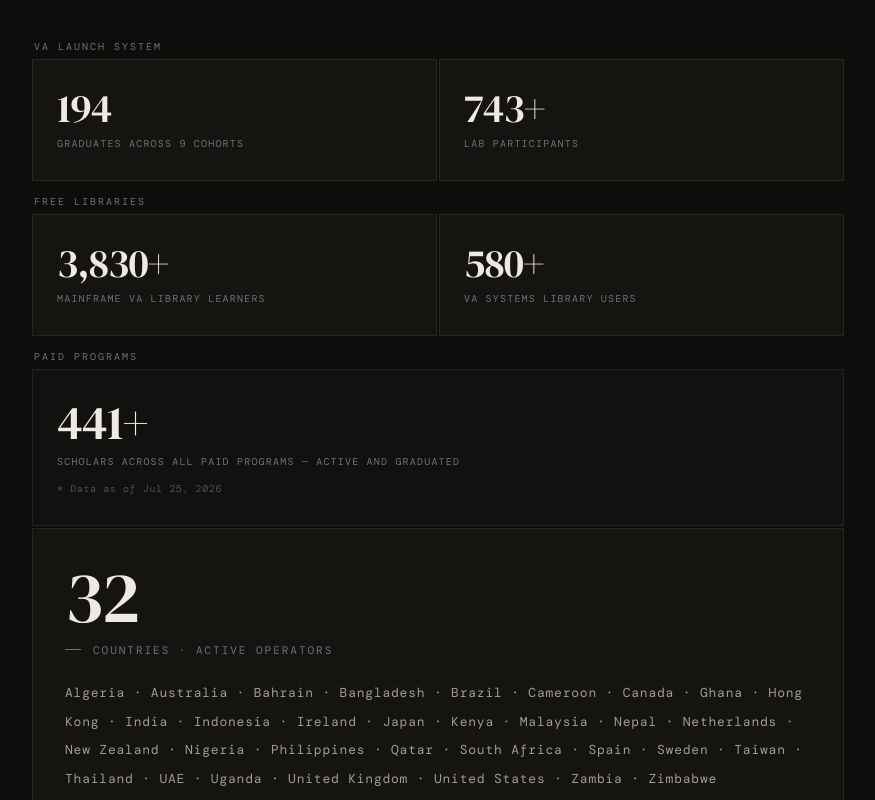
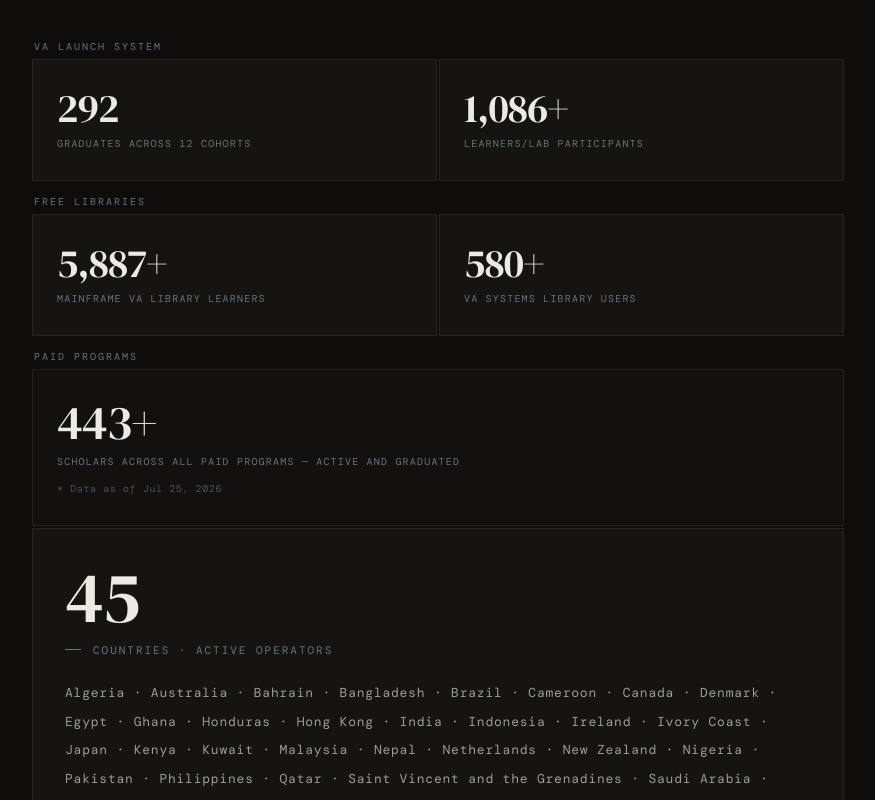
Before and after one commit to kittycataclysmic/founder-portfolio, a React (Vite) app: page / in a window 1280 px wide. Shown: the part 1660-2460 px from the top of the page, without its empty margins (202-1077 px from the left). Built offline with nearby package versions, Linux system fonts and the light colour scheme.

Commit message:
Update App.jsx

```diff
--- a/src/App.jsx
+++ b/src/App.jsx
@@ -122,7 +122,7 @@ const CREDS = [
     eyebrow:"Certified · Verifiable",
     title:"Lean Six Sigma Black Belt",
     issuer:"CSSC via Certify",
-    body:"The advanced credential. Not just process improvement at individual scale — process design and deployment at global scale. Applied to a live operational system running across 23 countries within 90 days of launch.",
+    body:"The advanced credential. Not just process improvement at individual scale — process design and deployment at global scale. Applied to a live operational system running across 45 countries within 90 days of launch.",
     brief:null, pdfLabel:null,
     badge:null,
     verify:"Verification available upon request.",
@@ -594,19 +594,19 @@ export default function App() {
             <div className="eco-tier-label">VA Launch System</div>
             <div className="eco-row eco-row-2">
               <div className="eco-stat">
-                <div className="eco-stat-num">194</div>
-                <div className="eco-stat-label">Graduates across 9 cohorts</div>
+                <div className="eco-stat-num">292</div>
+                <div className="eco-stat-label">Graduates across 12 cohorts</div>
               </div>
               <div className="eco-stat">
-                <div className="eco-stat-num">743+</div>
-                <div className="eco-stat-label">Lab participants</div>
+                <div className="eco-stat-num">1,086+</div>
+                <div className="eco-stat-label">Learners/Lab Participants</div>
               </div>
             </div>
 
             <div className="eco-tier-label" style={{marginTop:10}}>Free Libraries</div>
             <div className="eco-row eco-row-2">
               <div className="eco-stat">
-                <div className="eco-stat-num">3,830+</div>
+                <div className="eco-stat-num">5,887+</div>
                 <div className="eco-stat-label">Mainframe VA Library learners</div>
               </div>
               <div className="eco-stat">
@@ -618,7 +618,7 @@ export default function App() {
             <div className="eco-tier-label" style={{marginTop:10}}>Paid Programs</div>
             <div className="eco-row">
               <div className="eco-stat eco-stat-solo">
-                <div className="eco-stat-num">441+</div>
+                <div className="eco-stat-num">443+</div>
                 <div className="eco-stat-label">Scholars across all paid programs — active and graduated</div>
                 <div className="eco-note">* Data as of Jul 25, 2026</div>
               </div>
@@ -627,9 +627,9 @@ export default function App() {
           </div>
 
           <div className="country-block">
-            <div className="country-num">32</div>
+            <div className="country-num">45</div>
             <div className="country-label">Countries · Active Operators</div>
-            <div className="country-list">Algeria · Australia · Bahrain · Bangladesh · Brazil · Cameroon · Canada · Ghana · Hong Kong · India · Indonesia · Ireland · Japan · Kenya · Malaysia · Nepal · Netherlands · New Zealand · Nigeria · Philippines · Qatar · South Africa · Spain · Sweden · Taiwan · Thailand · UAE · Uganda · United Kingdom · United States · Zambia · Zimbabwe</div>
+            <div className="country-list">Algeria · Australia · Bahrain · Bangladesh · Brazil · Cameroon · Canada · Denmark · Egypt · Ghana · Honduras · Hong Kong · India · Indonesia · Ireland · Ivory Coast · Japan · Kenya · Kuwait · Malaysia · Nepal · Netherlands · New Zealand · Nigeria · Pakistan · Philippines · Qatar · Saint Vincent and the Grenadines · Saudi Arabia · Singapore · Slovakia · South Africa · Spain · Sweden · Taiwan · Tanzania · Thailand · Trinidad and Tobago · UAE · Uganda · United Kingdom · United States · Vietnam · Zambia · Zimbabwe</div>
           </div>
 
           <div className="creds">
```
